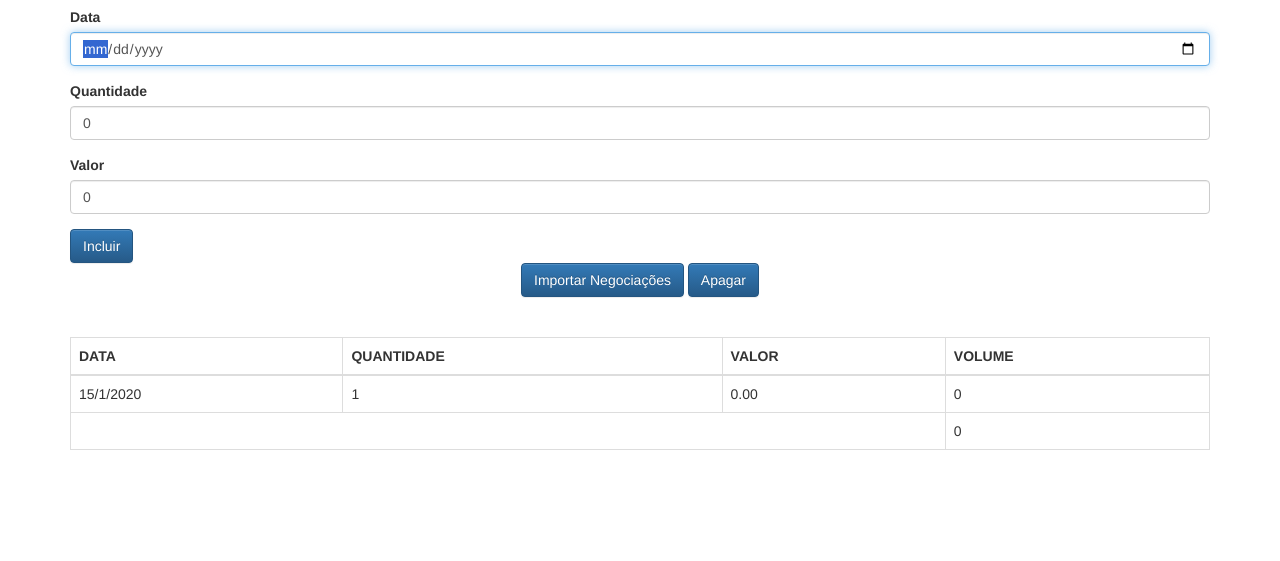
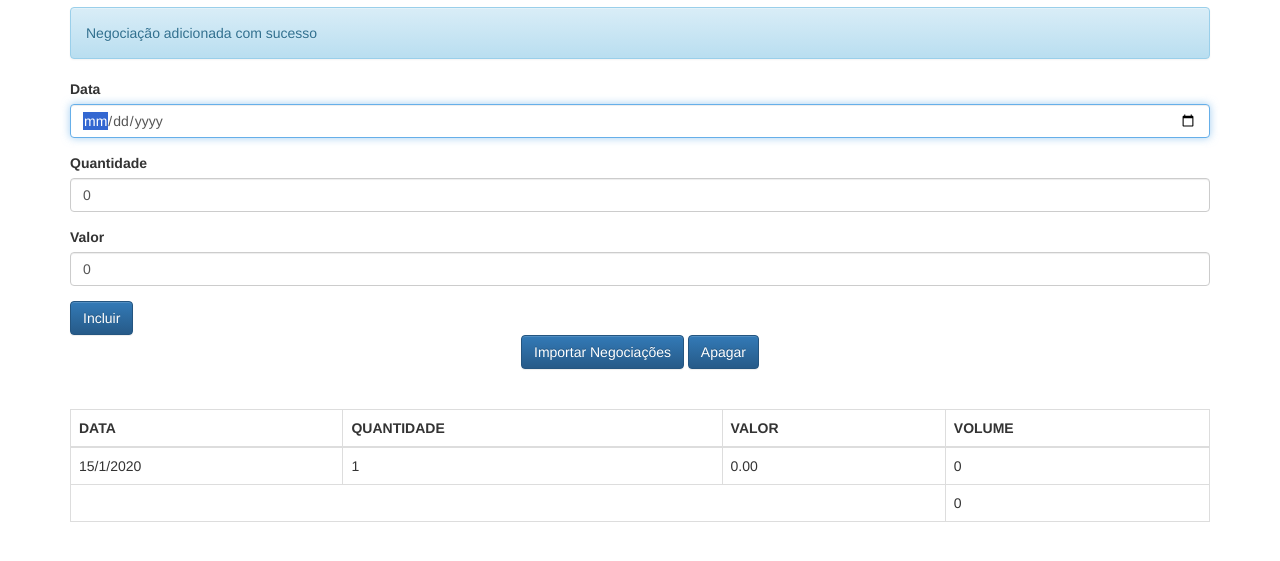
Before and after one commit to vinicius-guima/Js-es6, a plain HTML site: page client/index.html in a window 1280 px wide. Both pictures are taken after typing "2020-01-15" into the empty fields and a click on the button "Incluir". Shown: the part 63-624 px from the top of the page. Drawn offline with Linux system fonts and the light colour scheme.

Commit message:
add a msg after including a negociation

```diff
--- a/client/index.html
+++ b/client/index.html
@@ -12,6 +12,8 @@
 <body class="container">
 
     <h1 class="text-center">Negociações</h1>
+
+    <div id="mensagemView"></div>
 
     <form class="form" onsubmit="negociacaoController.adiciona(event)">
 
@@ -54,6 +56,8 @@
     <script src="js/app/helpers/DataHelper.js"></script>
     <script src="js/app/models/ListaNegociacoes.js"></script>
     <script src="js/app/views/NegociacoesView.js"></script>
+    <script src="js/app/models/Mensagem.js"></script>
+    <script src="js/app/views/MensagemView.js"></script>
 
     <script>
 
--- a/client/js/app/controllers/NegociaocaoController.js
+++ b/client/js/app/controllers/NegociaocaoController.js
@@ -7,15 +7,22 @@ class NegociacaoController {
         this._inputQuantidade = $('#quantidade');
         this._inputValor = $('#valor');
         this._listaNegociacoes = new ListaNegociacoes();
+
         this._negociacoesView = new NegociacoesView($('#negociacoesView'));
+        this._negociacoesView.update(this._listaNegociacoes);
 
-        this._negociacoesView.update(this._listaNegociacoes);
+        this._mensagem = new Mensagem();
+        this._mensagemView = new MensagemView($('#mensagemView'));
+        this._mensagemView.update(this._mensagem);
+
     }
 
     adiciona(event) {
         event.preventDefault();
         this._listaNegociacoes.adiciona(this._criaNegociacao());
         this._negociacoesView.update(this._listaNegociacoes);
+        this._mensagem.texto = 'Negociação adicionada com sucesso';
+        this._mensagemView.update(this._mensagem);
         this._limpaFormulario();
     }
 
--- /dev/null
+++ b/client/js/app/models/Mensagem.js
@@ -0,0 +1,15 @@
+class Mensagem{
+
+    constructor(texto= 'valor padrão do argumento'){
+        this._texto;
+    }
+
+
+    get texto(){
+        return this._texto;
+    }
+
+    set texto(texto){
+        this._texto = texto;
+    }
+}
--- /dev/null
+++ b/client/js/app/views/MensagemView.js
@@ -0,0 +1,15 @@
+class MensagemView{
+
+    constructor(elemento){
+        this._elemento = elemento;
+    }
+
+    _template(model){
+        return model.texto?`<p class="alert alert-info">${model.texto}</p>`: `<p></p>`
+    }
+
+    update(model){
+
+        this._elemento.innerHTML = this._template(model);
+    }
+}
```
